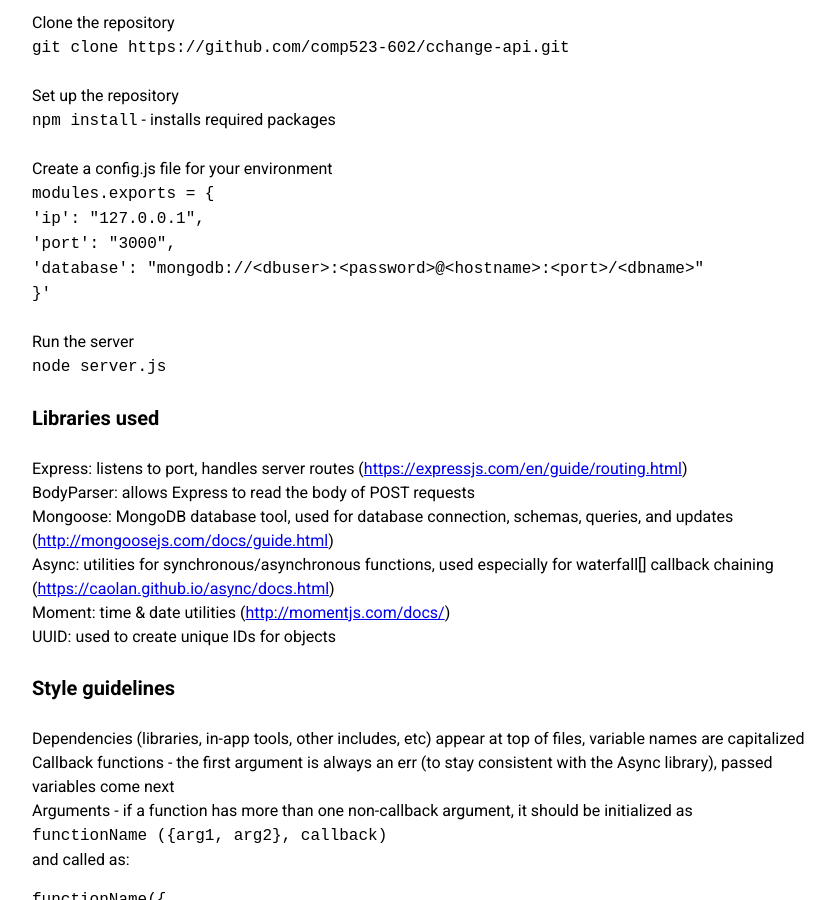
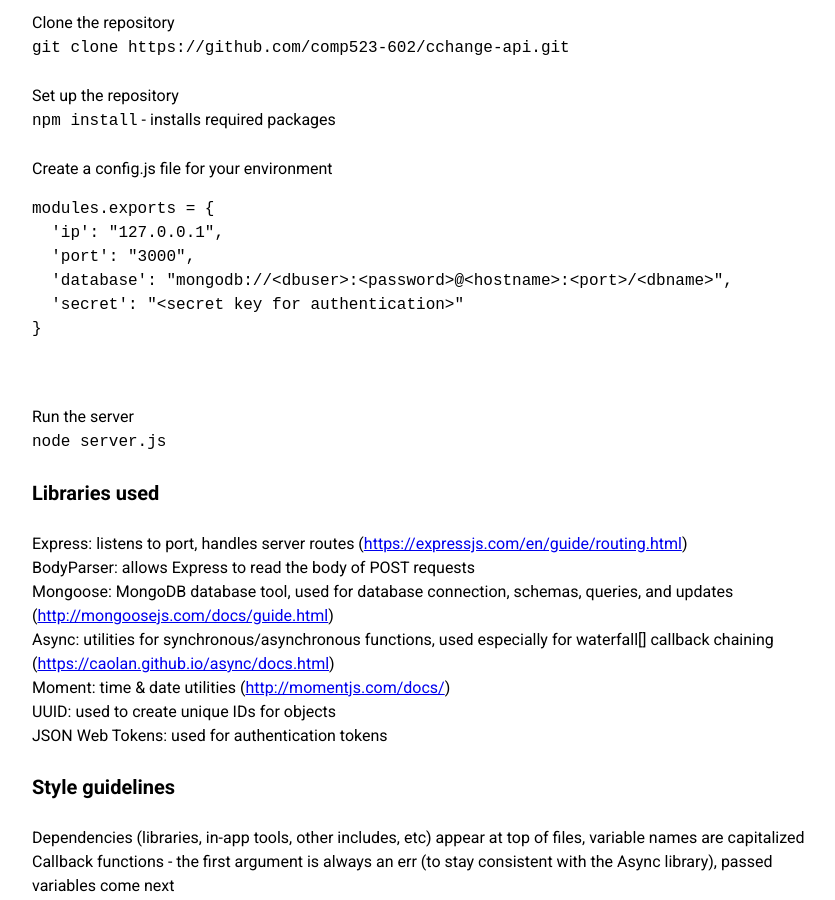
Before and after one commit to comp523-602/cchange-project, a Jekyll site: the page built from back-end-docs.markdown, in a window 1280 px wide and 900 px high, scrolled down 198 px. Shown: the whole window, without its empty margins (208-1043 px from the left). Built offline with Jekyll 4.4.1, drawn with Linux system fonts in a browser that asks for light colours.

Commit message:
Updated Back End Docs

````diff
--- a/back-end-docs.markdown
+++ b/back-end-docs.markdown
@@ -14,11 +14,14 @@ Set up the repository
 `npm install` - installs required packages
 
 Create a config.js file for your environment
-`modules.exports = {`
-`'ip': "127.0.0.1",`
-`'port': "3000",`
-`'database': "mongodb://<dbuser>:<password>@<hostname>:<port>/<dbname>"`
-`}'`
+```
+modules.exports = {
+  'ip': "127.0.0.1",
+  'port': "3000",
+  'database': "mongodb://<dbuser>:<password>@<hostname>:<port>/<dbname>",
+  'secret': "<secret key for authentication>"
+}
+```
 
 Run the server
 `node server.js`
@@ -32,6 +35,7 @@ Mongoose: MongoDB database tool, used for database connection, schemas, queries,
 Async: utilities for synchronous/asynchronous functions, used especially for waterfall\[\] callback chaining ([https://caolan.github.io/async/docs.html](https://caolan.github.io/async/docs.html))
 Moment: time & date utilities ([http://momentjs.com/docs/](http://momentjs.com/docs/))
 UUID: used to create unique IDs for objects
+JSON Web Tokens: used for authentication tokens
 
 ## Style guidelines
 
````
